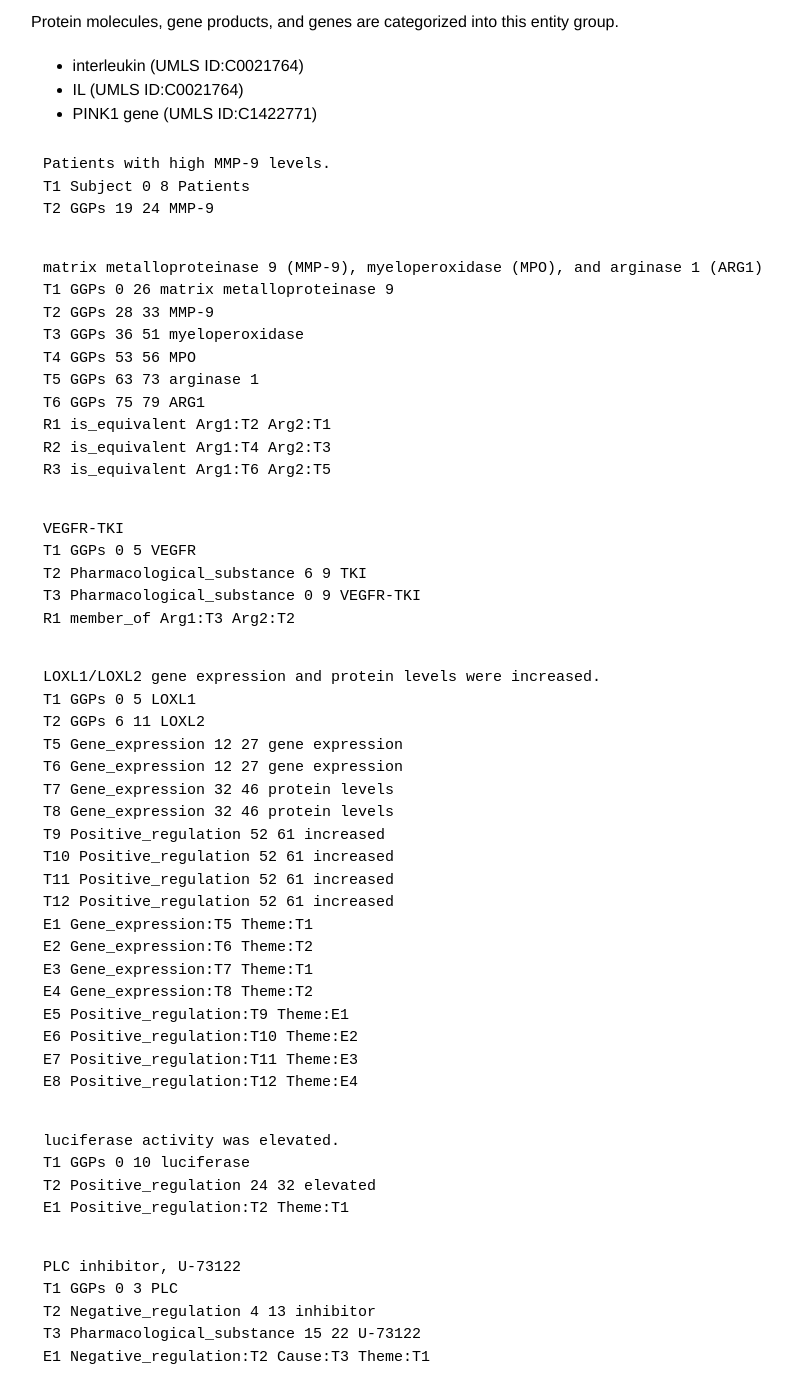
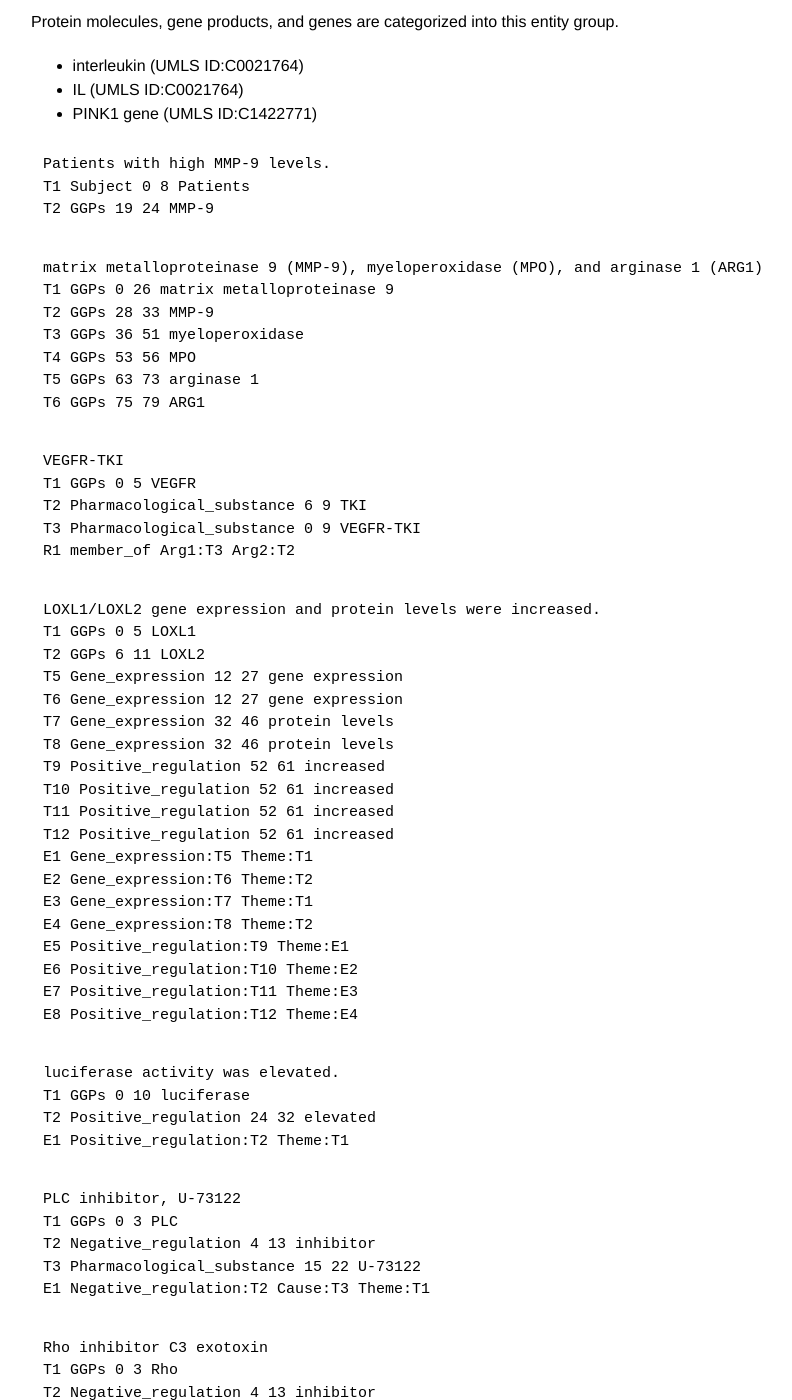
Before and after one commit to ezcatdb/molbiol_lung_corpus-guidelines, a Jekyll site: the page built from _entity/GGPs.md, in a window 1280 px wide and 1400 px high, scrolled down 590 px. Shown: the whole window, without its empty margins (209-1001 px from the left). Built offline with Jekyll 4.4.1, drawn with Linux system fonts in a browser that asks for light colours; some of the changed text lies outside the part shown.

Commit message:
correction of sample sentences, removal of is_equivalent and member_of in _entity/GGPs.md

```diff
--- a/_entity/GGPs.md
+++ b/_entity/GGPs.md
@@ -45,9 +45,6 @@ T3 GGPs 36 51 myeloperoxidase
 T4 GGPs 53 56 MPO
 T5 GGPs 63 73 arginase 1
 T6 GGPs 75 79 ARG1
-R1 is_equivalent Arg1:T2 Arg2:T1
-R2 is_equivalent Arg1:T4 Arg2:T3
-R3 is_equivalent Arg1:T6 Arg2:T5
 ~~~
 ~~~ ann
 VEGFR-TKI
@@ -126,6 +123,8 @@ T2 Negative_regulation 4 13 inhibitor
 T3 GGPs 14 25 C3 exotoxin
 E1 Negative_regulation:T2 Cause:T3 Theme:T1
 ~~~
+
+<!---
 ~~~ ann
 interleukin (IL)-33
 T1 GGPs 0 11 interleukin
@@ -135,11 +134,11 @@ T4 GGPs 13 15;16 19 IL-33
 R1 member_of Arg1:T3 Arg2:T1
 R2 is_equivalent Arg1:T4 Arg2:T3
 ~~~
+--->
+
 ~~~ ann
 interleukin (IL)-33
-T1 GGPs 0 11 interleukin
 T3 GGPs 0 19 interleukin (IL)-33
-R1 member_of Arg1:T3 Arg2:T1
 ~~~
 
 In case of modified GGPs, annotation can be performed as follows:
```
